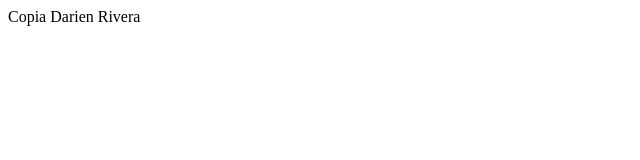
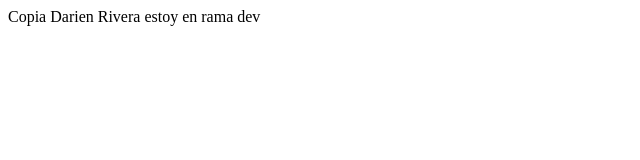
Before and after one commit to darienriverautem/cursogitvs, a plain HTML site: page index copy.html in a window 1280 px wide. Shown: the whole page, without its empty margins (0-640 px from the left). Drawn offline with Linux system fonts and the light colour scheme.

Commit message:
nuevo cambio dev

```diff
--- a/index copy.html
+++ b/index copy.html
@@ -9,5 +9,7 @@
 <body>
     Copia
     Darien Rivera
+
+    estoy en rama dev
 </body>
 </html>
```
Also changed, not shown: archivox.txt.
